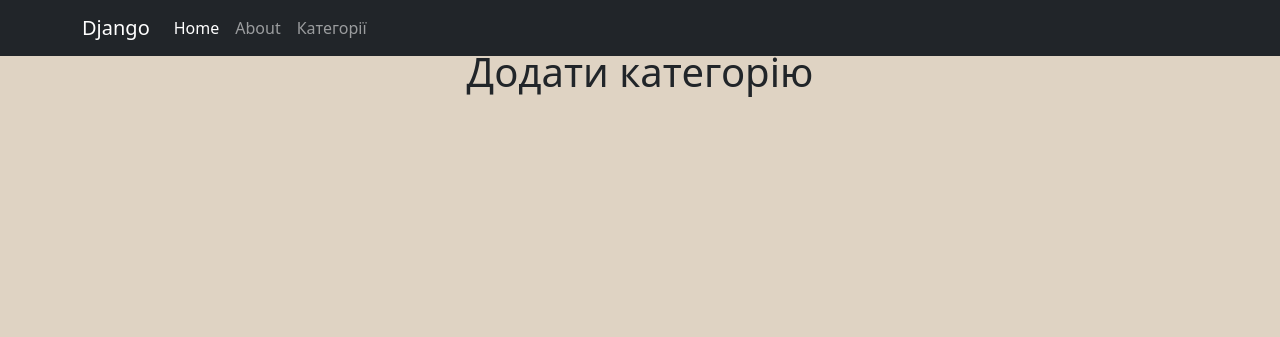
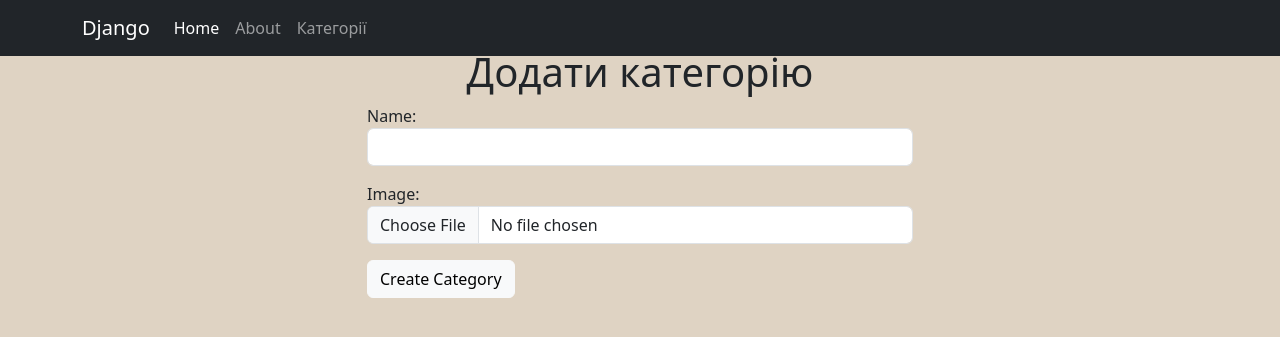
Before and after one commit to novakvova/DjangoPython_P22, a Django app: page /categories/add/ in a window 1280 px wide. Shown: the top 337 px of the page. Run offline with Django 5.2, Linux system fonts and the light colour scheme.

Commit message:
Is good working crud

```diff
--- a/1.SimpleMVT/djangomvt/categories/models.py
+++ b/1.SimpleMVT/djangomvt/categories/models.py
@@ -1,12 +1,54 @@
+import os
+import uuid
+from io import BytesIO
+from django.core.files.base import ContentFile
+from PIL import Image
 from django.db import models
+from django.utils.text import slugify
+
 
 # Create your models here.
 class Category(models.Model):
     name = models.CharField(max_length=100)
+    slug = models.SlugField(max_length=255, null=True, blank=True)
     image = models.ImageField(upload_to='images/', null=True, blank=True)
     created_at = models.DateTimeField(auto_now_add=True)
     updated_at = models.DateTimeField(auto_now=True)
 
+
+    def save(self, *args, **kwargs):
+        if self.image:
+            # Якщо вже є фото (старе), видаляємо перед збереженням нового
+            # print("Save salf.pk", self.pk)
+            if self.pk:  # об'єкт уже існує
+                old = type(self).objects.filter(pk=self.pk).first()
+                if old and old.image and old.image != self.image:
+                    old.image.delete(save=False)
+
+            img = Image.open(self.image)
+
+            if img.mode in ("RGBA", "P"):
+                img = img.convert("RGB")
+
+            filename = f"{uuid.uuid4().hex}.webp"
+
+            buffer = BytesIO()
+            img.save(buffer, format='WEBP')
+            buffer.seek(0)
+
+            self.image.save(filename, ContentFile(buffer.read()), save=False)
+
+        if not self.slug:
+            base_slug = slugify(self.name, allow_unicode=True)
+            slug = base_slug
+            counter = 1
+            while Category.objects.filter(slug=slug).exists():
+                slug = f"{base_slug}-{counter}"
+                counter += 1
+            self.slug = slug
+
+        super().save(*args, **kwargs)
+
     # String representation of the model
     def __str__(self):
         return self.name
--- a/1.SimpleMVT/djangomvt/categories/templates/add_category.html
+++ b/1.SimpleMVT/djangomvt/categories/templates/add_category.html
@@ -1,6 +1,20 @@
 {% extends "layout.html" %}
 
 {% block content %}
-    <h1 class="text-center">Додати категорію</h1>
+
+<h1 class="text-center">Додати категорію</h1>
+
+<div class = "row">
+    <div class = "col-md-6 offset-md-3">
+        <form method="POST" enctype="multipart/form-data">
+          {% csrf_token %}
+          {{ form.as_p }}
+
+          <div class="d-flex flex-row">
+            <button type="submit" class="btn btn-light">Create Category</button>
+          </div>
+        </form>
+    </div>
+</div>
 
 {% endblock %}
--- a/1.SimpleMVT/djangomvt/categories/templates/categories.html
+++ b/1.SimpleMVT/djangomvt/categories/templates/categories.html
@@ -20,7 +20,10 @@
       <th scope="row">{{ category.id }}</th>
       <td>{{ category.name }}</td>
       <td><img src="{{ category.image.url }}" alt="{{ category.name }}" width="100"></td>
-      <td><a href="#" class="btn btn-primary">Переглянути</a></td>
+      <td>
+        <a href="{% url 'categories:edit_category' category.id %}" class="btn btn-warning me-1">Edit</a>
+        <a href="{% url 'categories:delete_category' category.id %}" class="btn btn-danger">Delete</a>
+      </td>
     <tr>
     {% endfor %}
   </tbody>
--- a/1.SimpleMVT/djangomvt/categories/urls.py
+++ b/1.SimpleMVT/djangomvt/categories/urls.py
@@ -6,4 +6,6 @@ app_name='categories'
 urlpatterns = [
     path('', views.show_categories, name='show_categories'),
     path('add/', views.add_category, name='add_category'),
+    path('edit/<int:category_id>/', views.edit_category, name='edit_category'),
+    path('delete/<int:category_id>/', views.delete_category, name='delete_category'),
 ]
--- a/1.SimpleMVT/djangomvt/categories/views.py
+++ b/1.SimpleMVT/djangomvt/categories/views.py
@@ -1,4 +1,4 @@
-from django.shortcuts import render, redirect
+from django.shortcuts import render, redirect, get_object_or_404
 from .forms import CategoryForm
 from .models import Category
 
@@ -16,3 +16,23 @@ def add_category(request):
     else:
         form = CategoryForm()
     return render(request, 'add_category.html', {'form': form})
+
+def edit_category(request, category_id):
+    category = get_object_or_404(Category, id=category_id)
+    if request.method == 'POST':
+        form = CategoryForm(request.POST, request.FILES, instance=category)
+        if form.is_valid():
+            form.save()
+            return redirect('categories:show_categories')
+    else:
+        form = CategoryForm(instance=category)
+    return render(request, 'edit_category.html', {'form': form, 'category': category})
+
+def delete_category(request, category_id):
+    category = get_object_or_404(Category, id=category_id)
+    if request.method == 'POST':
+        if category.image:
+            category.image.delete(save=False)
+        category.delete()
+        return redirect('categories:show_categories')
+    return render(request, 'delete_category.html', {'category': category})
```
Also changed, not shown: 1.SimpleMVT/djangomvt/categories/templates/delete_category.html (added, +13 -0 lines), 1.SimpleMVT/djangomvt/categories/templates/edit_category.html (added, +15 -0 lines), 1.SimpleMVT/djangomvt/categories/migrations/0002_category_slug.py (added), 1.SimpleMVT/djangomvt/images/0411cc0757c24a2caaccb55ae3a93e85.webp (added), 1.SimpleMVT/djangomvt/images/093971615dc546b28eba0e15c38a1006.webp (added), 1.SimpleMVT/djangomvt/images/1653292717_71-funart-pro-p-poroda-kosikh-koshek-krasivo-zhivotnie-fot-77-1000x625.jpeg (deleted), 1.SimpleMVT/djangomvt/images/4fe836118cce4a63b9263cb34b7afa4a.webp (added), 1.SimpleMVT/djangomvt/images/9c44b13e86a742c39ac80f4aa5879545.webp (added), 1.SimpleMVT/djangomvt/images/American_Beaver.jpg (deleted), 1.SimpleMVT/djangomvt/images/c661232b28d845038bc1128d0abef5ed.webp (added), 1.SimpleMVT/djangomvt/images/images.jpg (deleted).
